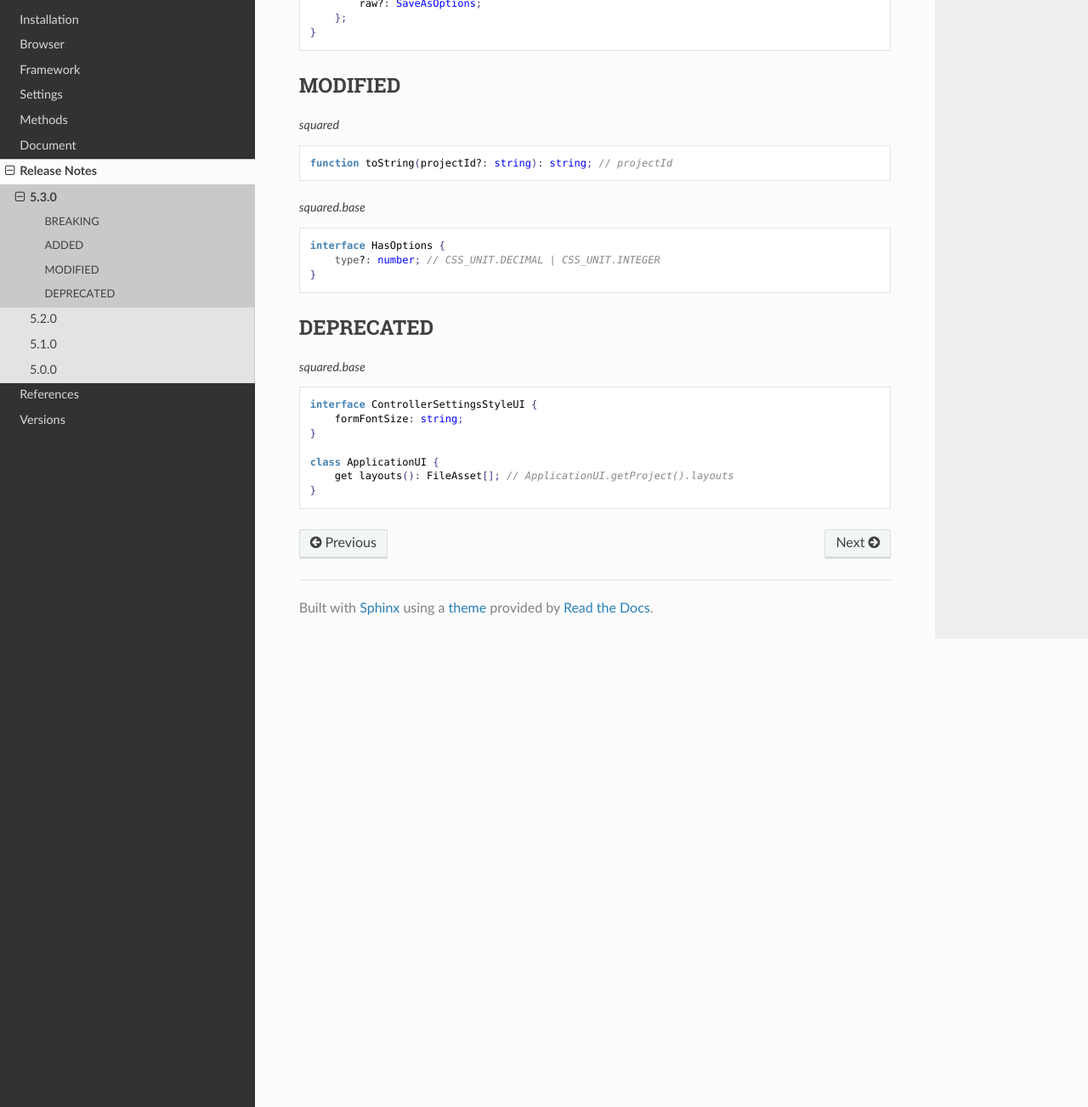
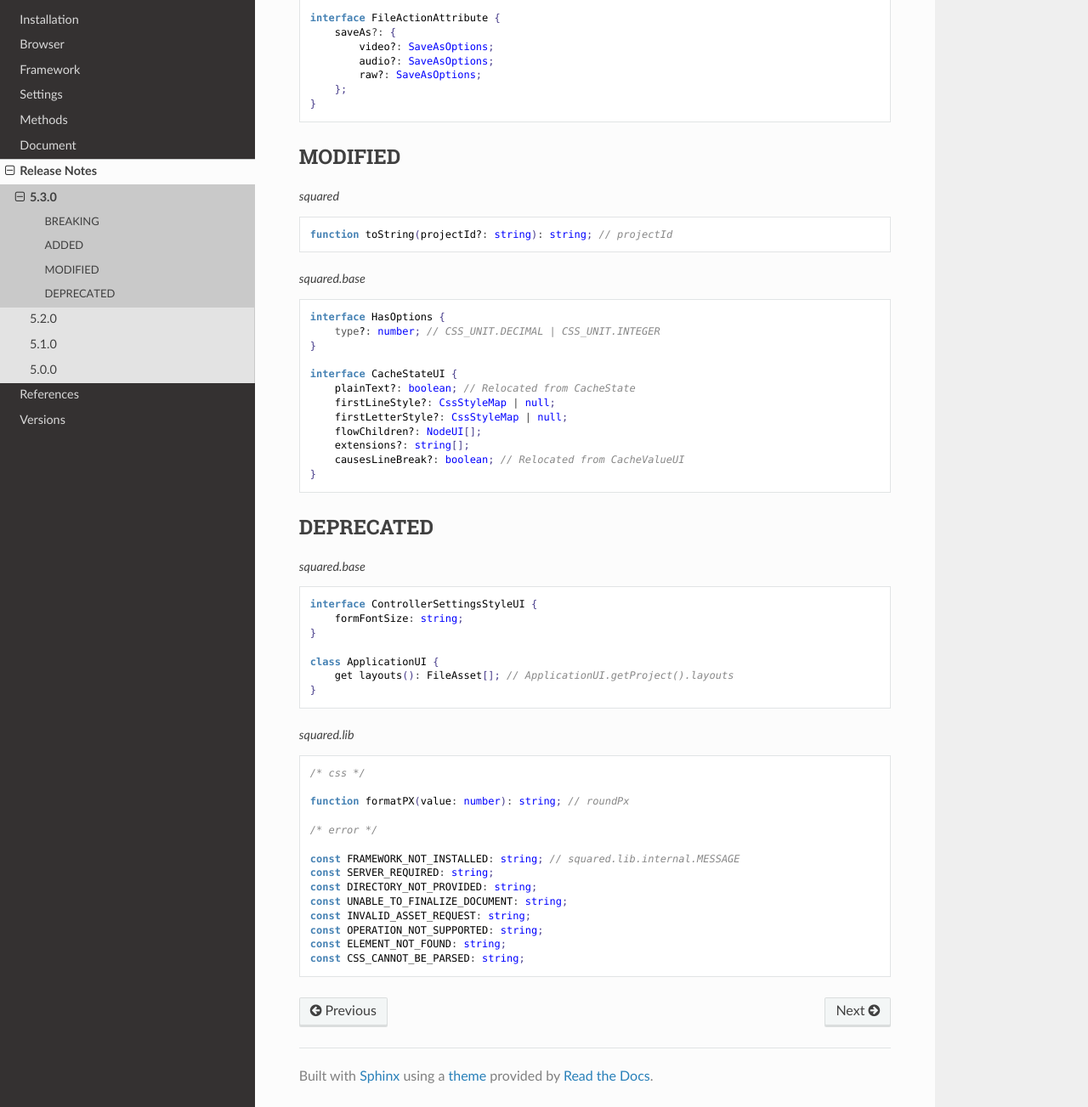
Before and after one commit to anpham6/android-docs, a Sphinx documentation site: the page built from source/release_notes/5.3.0.rst, in a window 1280 px wide and 1400 px high, scrolled down 2318 px, cut to the strip 97-1400 px from the top of the window. Shown: the whole strip at 85% size. Built offline with Sphinx 7.4.7 and the Read the Docs theme 2.0.0, drawn with Linux system fonts in a browser that asks for light colours; some of the changed text lies outside the part shown.

Commit message:
Release Notes: Latest modifications to API 5.3.0.

```diff
--- a/source/document/android/interface.rst
+++ b/source/document/android/interface.rst
@@ -100,6 +100,7 @@
       getBoxSpacing(region?: BOX_STANDARD): [number, number, number, number];
       getAnchoredSiblings(orientation: OrientationAttr): NodeUI[];
       getPseudoElement(name: PseudoElt | PseudoStyleElt, attr?: CssStyleAttr): CssStyleMap | string | null;
+      hasFixedDimension(dimension: DimensionAttr): boolean;
       isResizable(attr: DimensionSizableAttr, not?: string | string[]): boolean;
       fitToScreen(value: Dimension): Dimension;
       getComments(type: ReferenceType, attrs?: CssStyleAttr[]): [string, string];
@@ -306,6 +306,8 @@
 .. versionadded:: 5.3.0
 
   - *NodeUI* method **hasOptimization** for bypassing incorrect adjustments was created.
+  - *NodeUI* method **actualRect** was migrated from :target:`View` and is no longer abstract.
+  - *NodeUI* method **hasFixedDimension** was migrated from :target:`View`.
   - *NodeUI* property getter **afterLineBreak** for start of line detection was created.
   - *NodeUI* property getter **wordSpacing** for trailing margin was created.
 
--- a/source/document/vdom/interface.rst
+++ b/source/document/vdom/interface.rst
@@ -5,7 +5,7 @@
 .. highlight::  typescript
 
 .. code-block::
-  :emphasize-lines: 49,67-72,134,188,220
+  :emphasize-lines: 39-40,51,69-74,136,190,222
 
   class Container<T> implements Iterable<T> {
       children: T[];
@@ -45,6 +45,8 @@
       data(name: string | symbol, attr: string | symbol, value?: unknown, overwrite?: boolean): unknown;
       unsetCache(...attrs: (CssStyleAttr | keyof CacheValue)[]): void;
       unsetState(...attrs: (keyof CacheState<Node>)[]) : void;
+      resetCache(): void;
+      resetState(): void;
       ascend(options?: AscendParameterOptions<Node, NodeParentAttr>, attr?: boolean | string | ((item: Node) => boolean), error?: (item: Node) => boolean): Node[];
       ascendOne(options?: AscendParameterOptions<Node, NodeParentAttr>, attr?: boolean | string | ((item: Node) => boolean), error?: (item: Node) => boolean): Node | undefined;
       descend(options?: DescendParameterOptions<Node>): Node[];
@@ -239,6 +241,8 @@
 .. versionadded:: 5.3.0
 
   - *Node* property getter **nowrapWhiteSpace** for detection using :alt:`text-wrap` was created.
+  - *Node* method **resetCache** for property cache values was created.
+  - *Node* method **resetState** for property state values was created.
 
 .. versionadded:: 5.2.1
 
--- a/source/release_notes/5.2.0.rst
+++ b/source/release_notes/5.2.0.rst
@@ -279,7 +280,7 @@
 
   class SvgBuild {
       static isPaint(object: unknown): object is SvgPaint;
-      static drawShapes(element: SVGGraphicsElement, values: ArrayOf<string>, options?: SvgDrawShapesOptions<SvgContainer>): SvgShapePath[];
+      static drawShapes(element: SVGGraphicsElement, values: string | string[], options?: SvgDrawShapesOptions<SvgContainer>): SvgShapePath[];
       static transformPoints(values: SvgPoint[], transforms: SvgTransform[], options?: SvgTransformPointsOptions): SvgPoint[];
   }
 
--- a/source/release_notes/5.2.1.rst
+++ b/source/release_notes/5.2.1.rst
@@ -1,6 +1,12 @@
 =====
 5.2.1
 =====
+
+.. toctree::
+  :maxdepth: 1
+
+  5.2.2
+  5.2.3
 
 :right:`2024-05-03`
 
--- a/source/release_notes/5.2.2.rst
+++ b/source/release_notes/5.2.2.rst
@@ -1,6 +1,11 @@
 =====
 5.2.2
 =====
+
+.. toctree::
+  :maxdepth: 1
+
+  5.2.3
 
 :right:`2024-05-27`
 
--- a/source/release_notes/5.3.0.rst
+++ b/source/release_notes/5.3.0.rst
@@ -35,22 +35,6 @@
       name: "Chrome" | "Chromium"; // getUserAgentData
   }
 
-.. code-block::
-  :caption: squared.lib.css
-  :emphasize-lines: 9
-
-  /*
-    switch (attr) {
-      case "width":
-      case "maxWidth":
-      case "minWidth":
-      case "height":
-      case "maxHeight":
-      case "minHeight":
-        return "px" | "%";
-  */
-  function calculateStyle(element: StyleElement, attr: string, value: string, boundingBox?: Null<Dimension>): string;
-
 ADDED
 =====
 
@@ -85,10 +69,14 @@
   }
 
   class Node {
+      resetCache(): void;
+      resetState(): void;
       get nowrapWhiteSpace(): boolean;
   }
 
   class NodeUI {
+      actualRect(position: PositionAttr, dimension?: BoxType): number;
+      hasFixedDimension(dimension: DimensionAttr): boolean;
       hasOptimization(value: number): boolean;
       get afterLineBreak(): boolean;
       get wordSpacing(): number;
@@ -118,12 +106,28 @@
   function causesLineBreak(element: Element): boolean;
 
 .. code-block::
-  :caption: squared.lib.client
+  :caption: squared.lib
+
+  /* client */
 
   interface UserAgentFeatures {
       RULES: {
           ADOPTED_STYLE_SHEET: boolean;
       };
+  }
+
+  /* css */
+
+  function roundPx(value: number, min?: number, precision?: number): string;
+
+.. code-block::
+  :caption: android.base
+
+  interface ExtensionComposeViewElement {
+      selector?: string;
+      android?: Record<string, string>;
+      app?: Record<string, string>;
+      tools?: Record<string, string>;
   }
 
 .. code-block::
@@ -156,6 +160,15 @@
       type?: number; // CSS_UNIT.DECIMAL | CSS_UNIT.INTEGER
   }
 
+  interface CacheStateUI {
+      plainText?: boolean; // Relocated from CacheState
+      firstLineStyle?: CssStyleMap | null;
+      firstLetterStyle?: CssStyleMap | null;
+      flowChildren?: NodeUI[];
+      extensions?: string[];
+      causesLineBreak?: boolean; // Relocated from CacheValueUI
+  }
+
 DEPRECATED
 ==========
 
@@ -169,3 +182,21 @@
   class ApplicationUI {
       get layouts(): FileAsset[]; // ApplicationUI.getProject().layouts
   }
+
+.. code-block::
+  :caption: squared.lib
+
+  /* css */
+
+  function formatPX(value: number): string; // roundPx
+
+  /* error */
+
+  const FRAMEWORK_NOT_INSTALLED: string; // squared.lib.internal.MESSAGE
+  const SERVER_REQUIRED: string;
+  const DIRECTORY_NOT_PROVIDED: string;
+  const UNABLE_TO_FINALIZE_DOCUMENT: string;
+  const INVALID_ASSET_REQUEST: string;
+  const OPERATION_NOT_SUPPORTED: string;
+  const ELEMENT_NOT_FOUND: string;
+  const CSS_CANNOT_BE_PARSED: string;
```
Also changed, not shown: other parts of source/document/android/interface.rst (+1 -2 lines), other parts of source/release_notes/5.2.0.rst (+2 -1 lines), source/release_notes/5.2.3.rst (added, +56 -0 lines).
